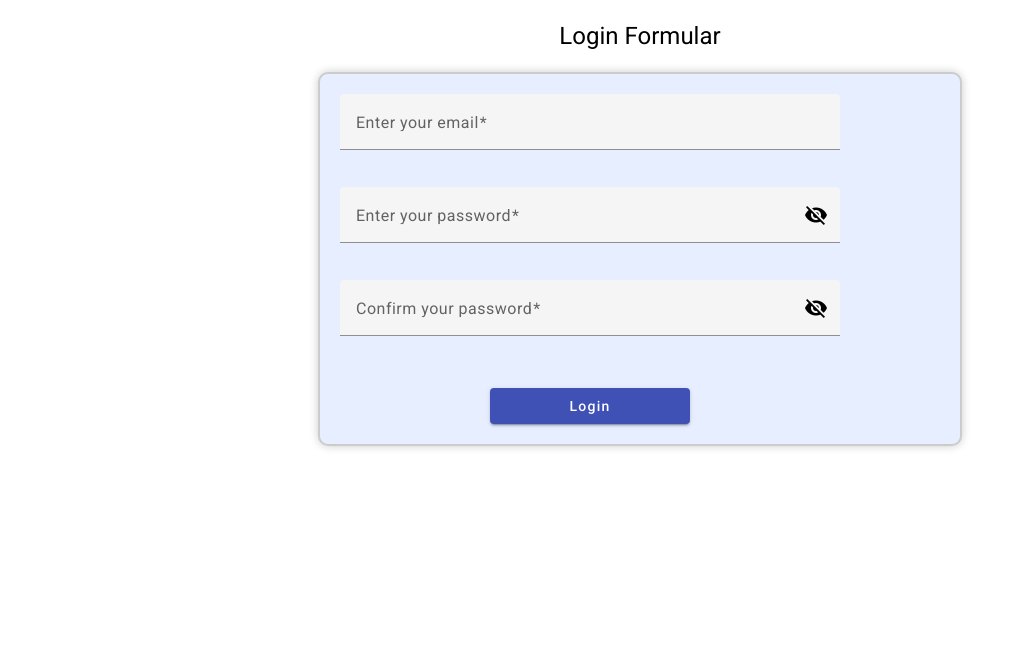
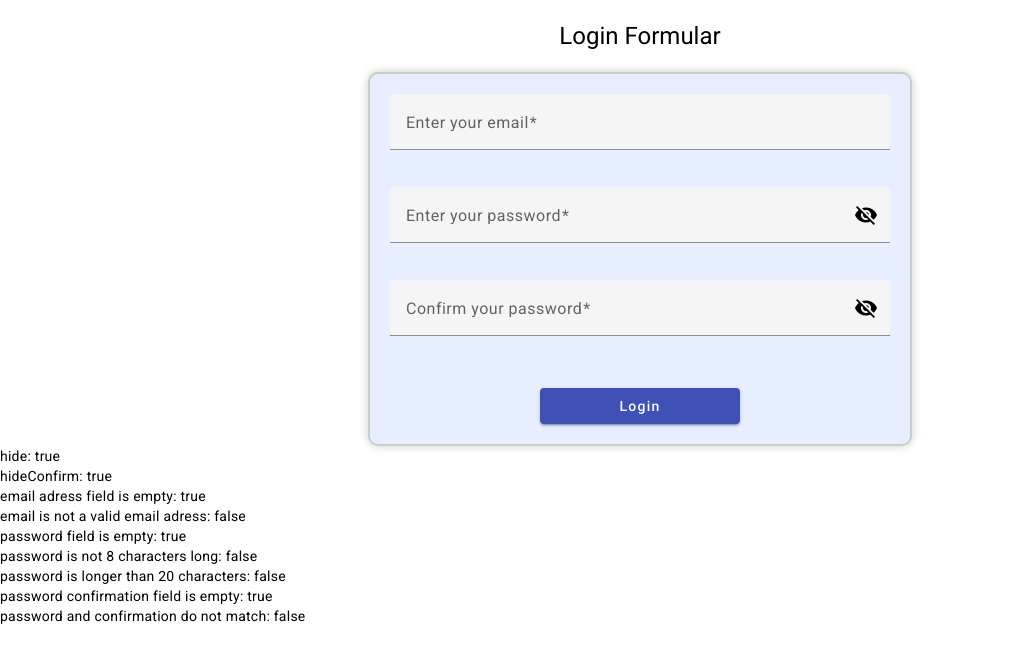
Before and after one commit to gregory567/WEB_FRAMEWORKS_PROJECT, an Angular app: page / in a window 1280 px wide. Shown: the top 660 px of the page, without its empty margins (0-1028 px from the left). Built offline with nearby package versions, Linux system fonts and the light colour scheme.

Commit message:
values of component properties are displayed explicitly with spans

```diff
--- a/src/app/login/login.component.css
+++ b/src/app/login/login.component.css
@@ -1,14 +1,6 @@
 
 
-.form-container {
-    background-color: #e6eeff; /* light blue */
-    padding: 20px; /* add some padding */
-    max-width: 600px;
-    margin: 0 auto;
-    border: 2px solid #ccc;
-    border-radius: 10px;
-    box-shadow: 0 0 10px rgba(0, 0, 0, 0.2);
-}
+
 
 .example-form {
     min-width: 150px;
@@ -18,6 +10,13 @@
     flex-direction: column;
     align-items: center;
     justify-content: center;
+
+    background-color: #e6eeff; /* light blue */
+    padding: 20px; /* add some padding */
+    margin: 0 auto;
+    border: 2px solid #ccc;
+    border-radius: 10px;
+    box-shadow: 0 0 10px rgba(0, 0, 0, 0.2);
 }
 
 .example-full-width {
--- a/src/app/login/login.component.html
+++ b/src/app/login/login.component.html
@@ -1,5 +1,5 @@
 
-<div class="form-container">
+
 <form class="example-form" #loginForm = "ngForm" (ngSubmit)="onSubmit(loginForm)">
     <mat-form-field appearance="fill" class="example-full-width">
       <mat-label>Enter your email</mat-label>
@@ -27,4 +27,14 @@
 
     <button mat-raised-button color="primary" type="submit">Login</button>
 </form>
-</div>
+
+
+<span>hide: {{ hide }}</span><br>
+<span>hideConfirm: {{ hideConfirm }}</span><br>
+<span>email adress field is empty: {{ email.hasError('required') }}</span><br>
+<span>email is not a valid email adress: {{ email.hasError('email') }}</span><br>
+<span>password field is empty: {{ password.hasError('required') }}</span><br>
+<span>password is not 8 characters long: {{ password.hasError('minlength') }}</span><br>
+<span>password is longer than 20 characters: {{ password.hasError('maxlength') }}</span><br>
+<span>password confirmation field is empty: {{ confirmPassword.hasError('required') }}</span><br>
+<span>password and confirmation do not match: {{ confirmPassword.hasError('passwordMismatch') }}</span><br>
--- a/src/app/login/login.component.ts
+++ b/src/app/login/login.component.ts
@@ -13,7 +13,10 @@ export class LoginComponent {
   hide = true;
   hideConfirm = true;
 
-  email = new FormControl('', [Validators.required, Validators.email]);
+  email = new FormControl('', [
+    Validators.required,
+    Validators.email
+  ]);
 
   password = new FormControl('', [
     Validators.required,
```
